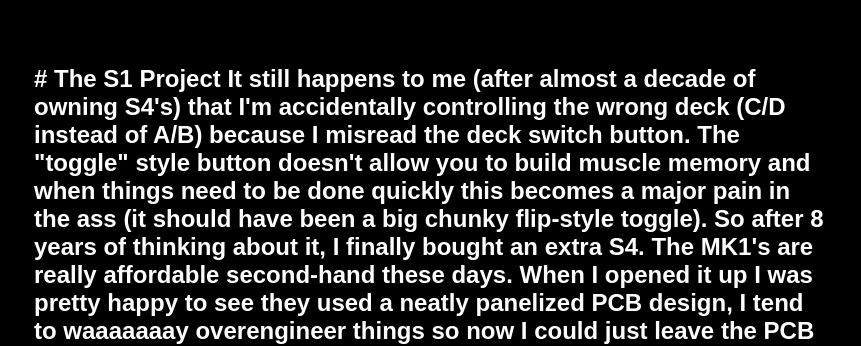
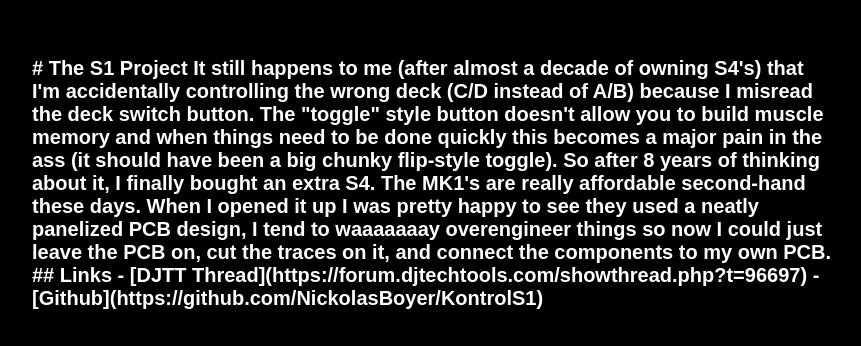
Before and after one commit to willwillems/project-s1, a Svelte app: page / in a window 1280 px wide. Shown: the part 463-809 px from the top of the page, without its empty margins (208-1069 px from the left). Built offline with nearby package versions, Linux system fonts and the light colour scheme; no server answers; a web font is replaced by a local one.

Commit message:
decrease font size

```diff
--- a/public/global.css
+++ b/public/global.css
@@ -6,7 +6,7 @@
 	box-sizing: border-box;
 	background-color: black;
 	color: white;
-	font-size: 24px;
+	font-size: 20px;
 	font-family: 'Arial', -apple-system, BlinkMacSystemFont, "Segoe UI", Roboto, Oxygen-Sans, Ubuntu, Cantarell, "Helvetica Neue", sans-serif;
 	font-weight: 600;
 }
@@ -24,7 +24,7 @@
 h1, h2, h3, h5, h6 {
 	line-height: 1em;
   font-family: 'Saira Stencil One', sans-serif;
-	font-weight: 800;
+	font-weight: 780;
 	margin: 0 0 .25em 0;
 	text-align: center;
 	text-decoration: underline;
```
